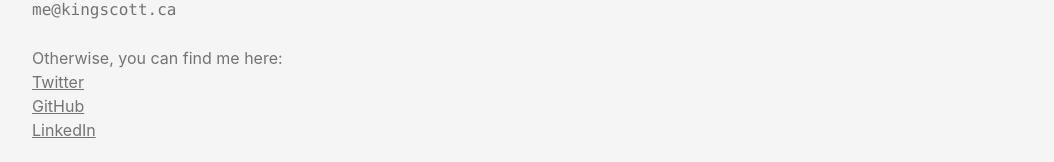
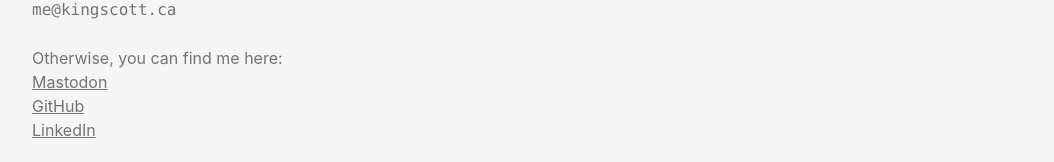
Before and after one commit to kingscott/personal-site, a Next.js app: page /contact in a window 1280 px wide. Shown: the part 152-314 px from the top of the page, without its empty margins (96-1150 px from the left). Built offline with nearby package versions, Linux system fonts and the light colour scheme.

Commit message:
Remove Twitter link in favour of Mastodon (#16)

```diff
--- a/pages/contact.js
+++ b/pages/contact.js
@@ -23,7 +23,7 @@ export default function Contact() {
             <p>{'Otherwise, you can find me here:'}</p>
             <ul>
               <li>
-                <a href='https://twitter.com/_scottscott' className='underline' target='_blank' rel='noreferrer'>Twitter</a>
+                <a href='https://mstdn.ca/@kingscott' className='underline' target='_blank' rel='noreferrer'>Mastodon</a>
               </li>
               <li>
                 <a href='https://github.com/kingscott' className='underline' target='_blank' rel='noreferrer'>GitHub</a>
```
